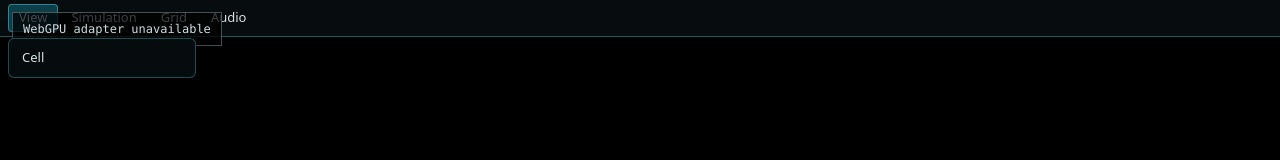
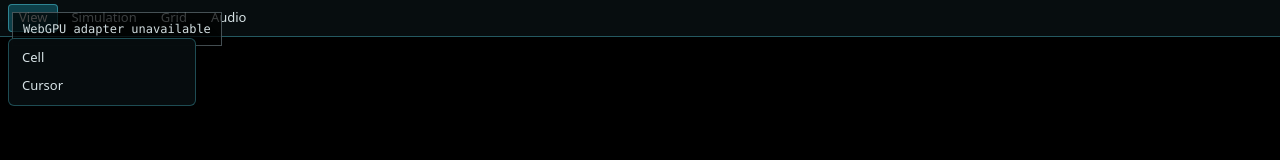
Before and after one commit to ngwnos/webgpu-fluid, a React (Vite) app: page / in a window 1280 px wide. Both pictures are taken after a click on the button "View". Shown: the top 160 px of the page. Built offline with nearby package versions, Linux system fonts and the light colour scheme.

Commit message:
Add cursor floating window

```diff
--- a/src/AppMenu.tsx
+++ b/src/AppMenu.tsx
@@ -3,8 +3,22 @@ import { useState } from 'react'
 
 import { FloatingWindow } from './FloatingWindow'
 
+export const VIEW_FLOATING_WINDOWS = [
+  { id: 'cell', title: 'Cell', defaultPosition: { x: 20, y: 56 } },
+  { id: 'cursor', title: 'Cursor', defaultPosition: { x: 356, y: 56 } },
+] as const
+
 export function AppMenu(): React.JSX.Element {
   const [cellWindowOpen, setCellWindowOpen] = useState(false)
+  const [cursorWindowOpen, setCursorWindowOpen] = useState(false)
+
+  const openViewWindow = (id: (typeof VIEW_FLOATING_WINDOWS)[number]['id']) => {
+    if (id === 'cell') {
+      setCellWindowOpen(true)
+      return
+    }
+    setCursorWindowOpen(true)
+  }
 
   return (
     <>
@@ -13,9 +27,15 @@ export function AppMenu(): React.JSX.Element {
           <Menubar.Trigger className="app-menubar__trigger">View</Menubar.Trigger>
           <Menubar.Portal>
             <Menubar.Content className="app-menubar__content" align="start" sideOffset={6}>
-              <Menubar.Item className="app-menubar__item" onSelect={() => setCellWindowOpen(true)}>
-                Cell
-              </Menubar.Item>
+              {VIEW_FLOATING_WINDOWS.map((window) => (
+                <Menubar.Item
+                  className="app-menubar__item"
+                  key={window.id}
+                  onSelect={() => openViewWindow(window.id)}
+                >
+                  {window.title}
+                </Menubar.Item>
+              ))}
             </Menubar.Content>
           </Menubar.Portal>
         </Menubar.Menu>
@@ -55,7 +75,7 @@ export function AppMenu(): React.JSX.Element {
         title="Cell"
         open={cellWindowOpen}
         onOpenChange={setCellWindowOpen}
-        defaultPosition={{ x: 20, y: 56 }}
+        defaultPosition={VIEW_FLOATING_WINDOWS[0].defaultPosition}
       >
         <div className="cell-window">
           <label className="cell-window__field">
@@ -79,6 +99,15 @@ export function AppMenu(): React.JSX.Element {
           </button>
         </div>
       </FloatingWindow>
+
+      <FloatingWindow
+        title="Cursor"
+        open={cursorWindowOpen}
+        onOpenChange={setCursorWindowOpen}
+        defaultPosition={VIEW_FLOATING_WINDOWS[1].defaultPosition}
+      >
+        <div className="cursor-window" />
+      </FloatingWindow>
     </>
   )
 }
--- a/src/styles.css
+++ b/src/styles.css
@@ -143,6 +143,10 @@ body {
   font: 12px/1.3 ui-sans-serif, system-ui, -apple-system, BlinkMacSystemFont, "Segoe UI", sans-serif;
 }
 
+.cursor-window {
+  min-height: 56px;
+}
+
 .cell-window__field {
   display: grid;
   gap: 6px;
```
Also changed, not shown: 1 other file (tests, documents, lock files or other folders).
